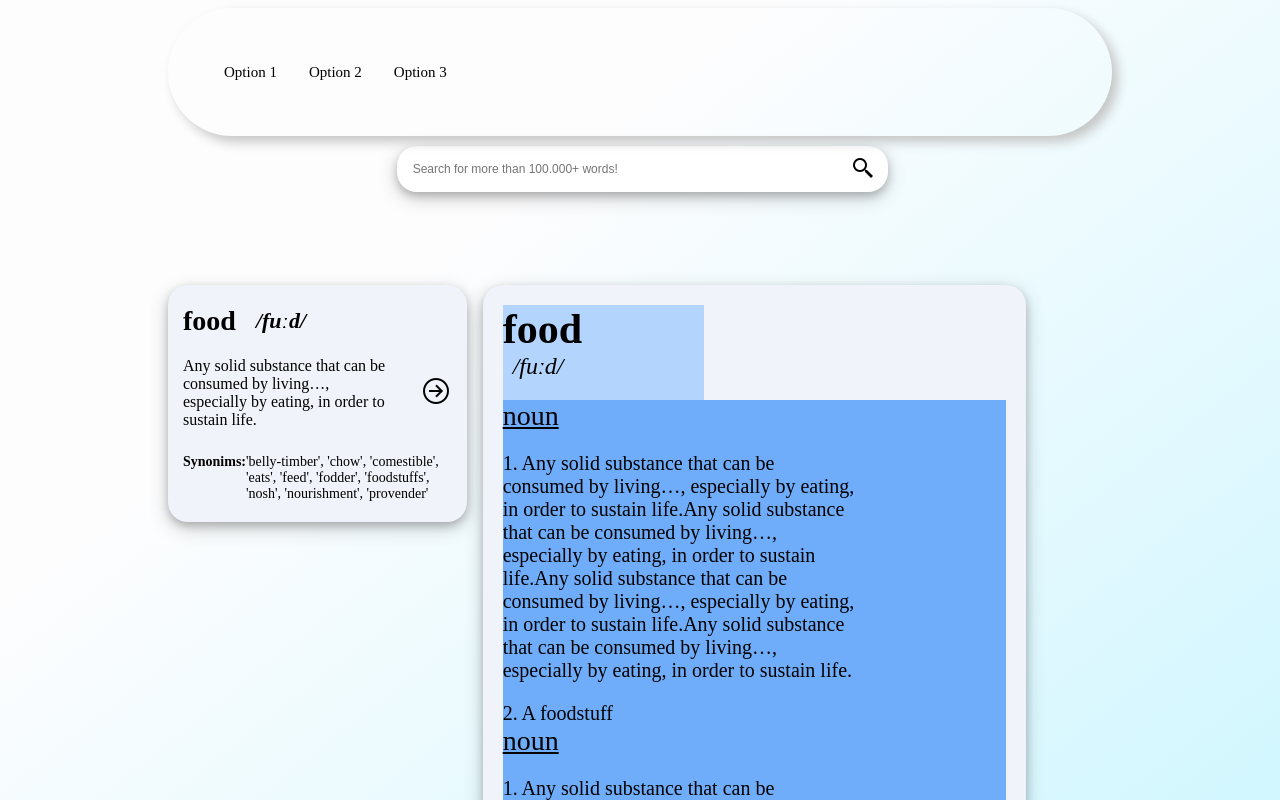
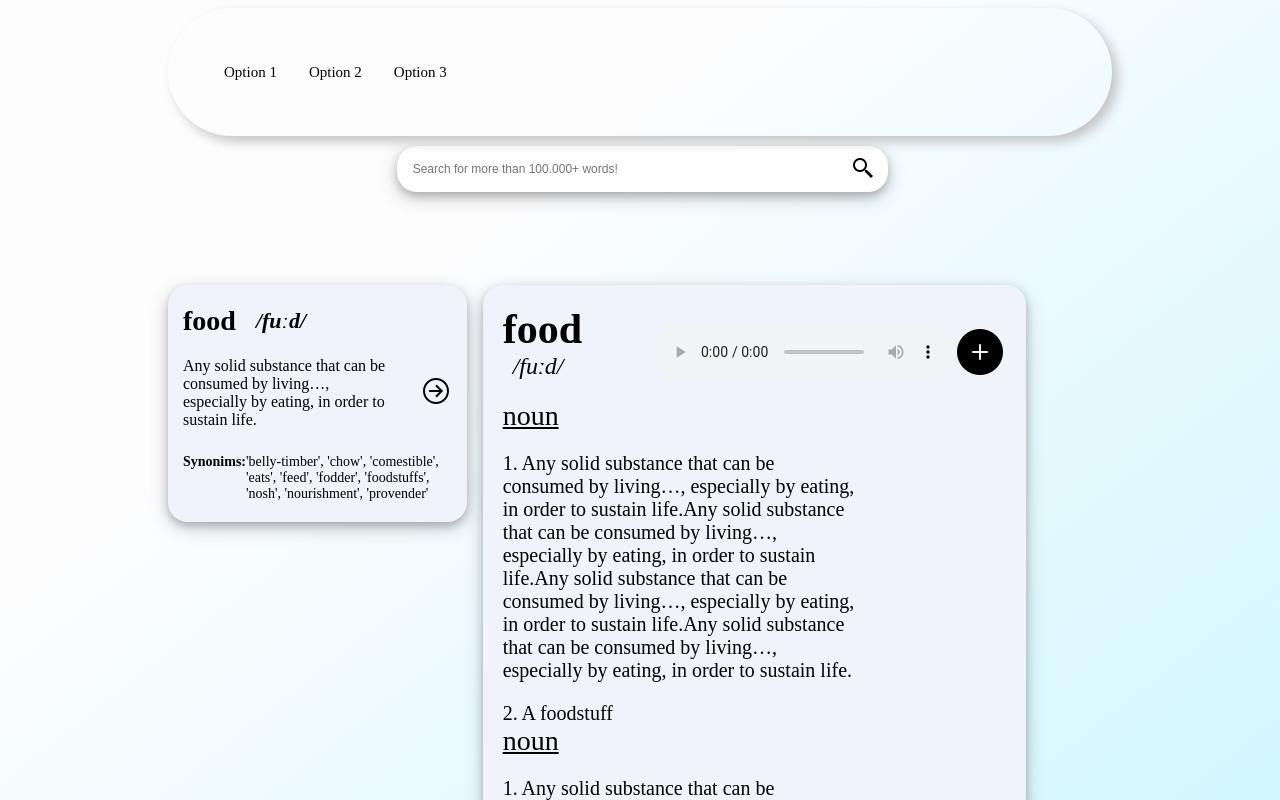
Before and after one commit to Fic-1/Words-DictionaryApp, a website built with Parcel: page index.html in a window 1280 px wide. Shown: the top 800 px of the page. Built offline with nearby package versions, Linux system fonts and the light colour scheme.

Commit message:
active word design updated

```diff
--- a/index.html
+++ b/index.html
@@ -46,8 +46,17 @@
         </span>
         <div class="word-active">
           <div class="word-active--head">
-            <div class="word-active--title">food</div>
+            <div class="word-active--title">
+            <div class="word-active--word">food</div>
             <div class="word-active--phonetic">/fuːd/</div>
+          </div>
+          <div class="word-active--sound"><audio controls autoplay preload="auto">
+            <source src="https://api.dictionaryapi.dev/media/pronunciations/en/food-uk.mp3" type="audio/mpeg">
+            Your browser does not support the audio element.
+            </audio>
+            <img src="./src/img/icons8-add-50.png">
+            <!-- <img src="./src/img/icons8-remove-50.png"> -->
+          </div>
           </div>
           <div class="word-active--body">
             <div class="word-active--part">
--- a/src/style/style.css
+++ b/src/style/style.css
@@ -142,8 +142,12 @@ body {
   padding: 20px;
 }
 .word-active--head {
-  background-color: #b3d4fc;
-  flex: 10;
+  display: flex;
+  flex-direction: row;
+}
+.word-active--title {
+  /* background-color: #b3d4fc; */
+  flex: 30;
   font-size: 42px;
   display: flex;
   flex-direction: column;
@@ -151,7 +155,16 @@ body {
   padding-bottom: 20px;
   width: 40%;
 }
-.word-active--title {
+.word-active--sound {
+  /* background-color: #848586; */
+  flex: 70;
+  display: inline-flex;
+  flex-direction: row;
+  align-items: center;
+  justify-content: space-around;
+  flex-wrap: wrap;
+}
+.word-active--word {
   flex: 5;
   font-weight: bold;
 }
@@ -183,7 +196,7 @@ body {
   font-size: 22px;
 }
 .word-active--body {
-  background-color: #6fadfa;
+  /* background-color: #6fadfa; */
   flex: 60;
   font-size: 20px;
   display: flex;
@@ -195,7 +208,7 @@ body {
   padding-top: 20px;
 }
 .word-active--footer {
-  background-color: #275996;
+  /* background-color: #bac0c7; */
   flex: 10;
   font-size: 20px;
   display: flex;
```
Also changed, not shown: src/img/icons8-add-100.png (added), src/img/icons8-add-50.png (added), src/img/icons8-add.gif (added), src/img/icons8-remove-100.png (added), src/img/icons8-remove-50.png (added).
